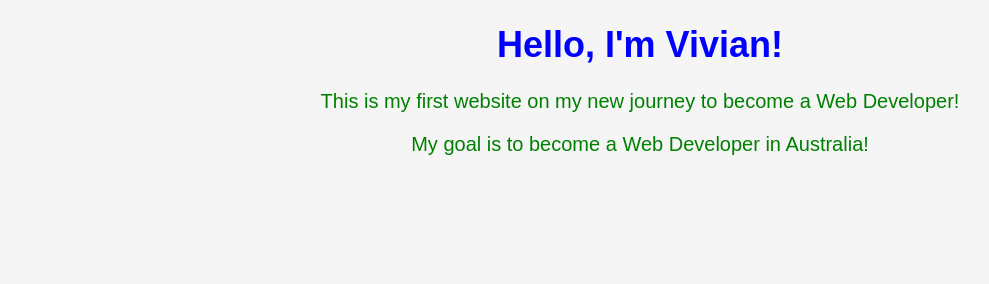
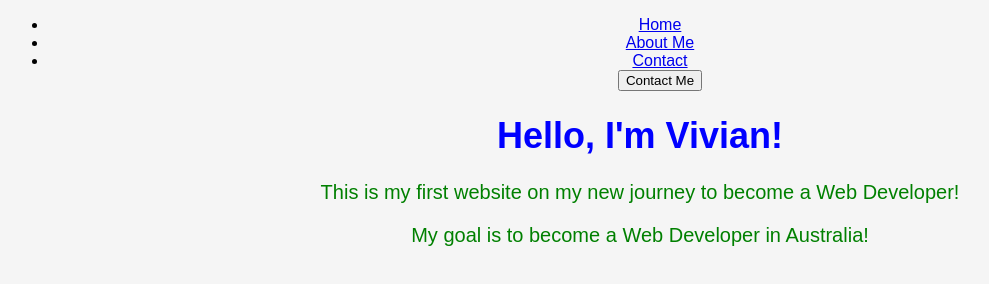
Before and after one commit to Vivianshi46/MyFirstWebsite, a plain HTML site: page index.html in a window 1280 px wide. Shown: the whole page, without its empty margins (0-989 px from the left). Drawn offline with Linux system fonts and the light colour scheme.

Commit message:
Update index.html

```diff
--- a/index.html
+++ b/index.html
@@ -7,6 +7,16 @@
     <link rel="stylesheet" href="style.css">
 <head>
 <body>
+
+    <nav>
+    <ul>
+        <li><a href="#home">Home</a></li>
+        <li><a href="#about">About Me</a></li>
+        <li><a href="#contact">Contact</a></li>
+        <button onclick="window.location.href='mailto:shiww.vivian@gmail.com';">Contact Me</button>
+    </ul>
+    </nav>
+
     <h1>Hello, I'm Vivian!</h1>
     <p>This is my first website on my new journey to become a Web Developer!</p>
     <p>My goal is to become a Web Developer in Australia!</p>
```
